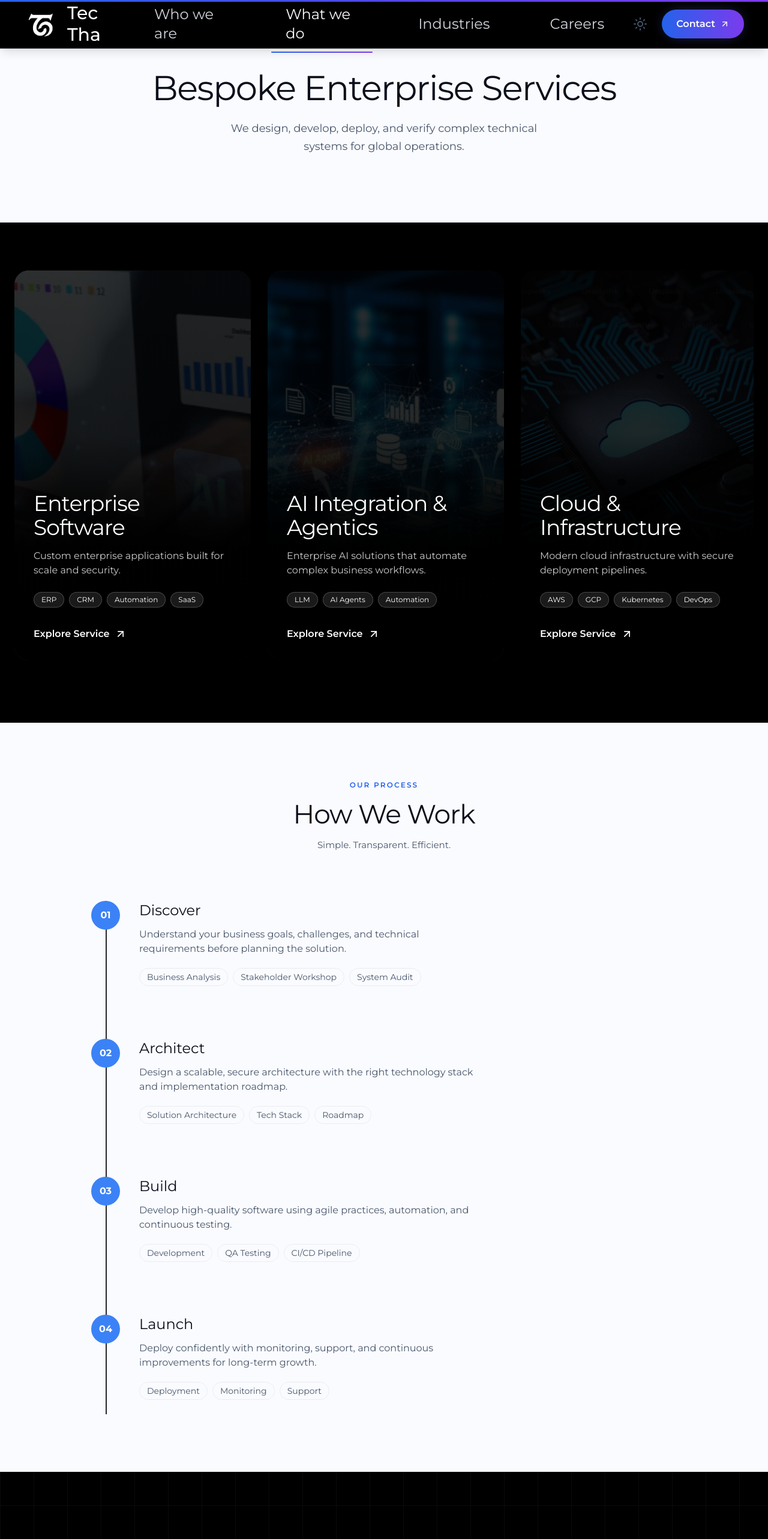
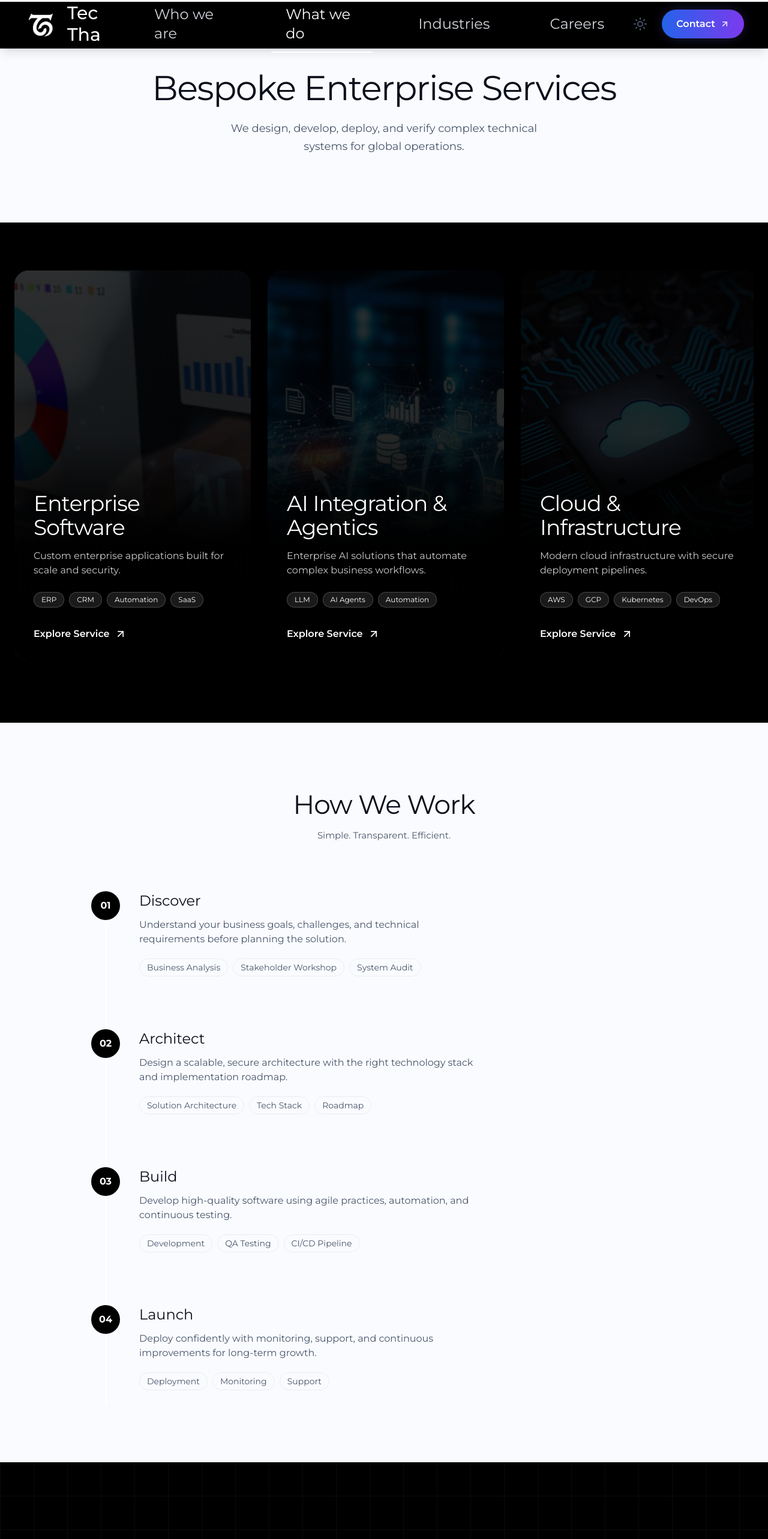
Before and after one commit to Tec-Tha/TecTha-Consultancy, a React (Vite) app: page /services in a window 1280 px wide. Shown: the top 2566 px of the page at 60% size. Built offline with nearby package versions, Linux system fonts and the light colour scheme.

Commit message:
services files updated

```diff
--- a/src/components/layout/Navbar.jsx
+++ b/src/components/layout/Navbar.jsx
@@ -103,7 +103,7 @@ const Navbar = () => {
                   {isActive && (
                     <motion.span
                       layoutId="navbar-active-underline"
-                      className="absolute inset-x-4 -bottom-1 h-[2px] rounded-full bg-gradient-to-r from-[#2563EB] to-[#7C3AED]"
+                      className="absolute inset-x-4 -bottom-1 h-[2px] rounded-full bg-white"
                       transition={{ type: "spring", stiffness: 380, damping: 32 }}
                     />
                   )}
--- a/src/components/layout/ScrollProgress.jsx
+++ b/src/components/layout/ScrollProgress.jsx
@@ -18,7 +18,7 @@ const ScrollProgress = () => {
   return (
     <motion.div
       style={{ scaleX }}
-      className="fixed inset-x-0 top-0 z-[60] h-[3px] origin-left bg-gradient-to-r from-[#2563EB] via-[#4F46E5] to-[#7C3AED]"
+      className="fixed inset-x-0 top-0 z-[60] h-[3px] origin-left bg-white"
       aria-hidden="true"
     />
   );
--- a/src/pages/Services.jsx
+++ b/src/pages/Services.jsx
@@ -223,7 +223,6 @@ const scaleY = useSpring(scrollYProgress, {
   <div className="mx-auto max-w-5xl px-6">
 
     <SectionHeader
-      overline="Our Process"
       title="How We Work"
       subtitle="Simple. Transparent. Efficient."
       align="center"
@@ -232,12 +231,12 @@ const scaleY = useSpring(scrollYProgress, {
     <div className="relative mt-20">
 
       {/* Background Line */}
-      <div className="absolute left-6 top-0 h-full w-[2px] bg-zinc-800" />
+      <div className="absolute left-6 top-0 h-full w-[2px] bg-white" />
 
       {/* Animated Line */}
       <motion.div
         style={{ scaleY }}
-        className="absolute left-6 top-0 h-full w-[2px] origin-top bg-[color:var(--color-brand-500)]"
+        className="absolute left-6 top-0 h-full w-[2px] origin-top bg-black"
       />
 
       <div className="space-y-16">
@@ -253,7 +252,7 @@ const scaleY = useSpring(scrollYProgress, {
           >
 
             {/* Circle */}
-            <div className="relative z-10 flex h-12 w-12 shrink-0 items-center justify-center rounded-full bg-[color:var(--color-brand-500)] text-white font-bold">
+            <div className="relative z-10 flex h-12 w-12 shrink-0 items-center justify-center rounded-full bg-black text-white font-bold">
               {phase.step}
             </div>
 
```
